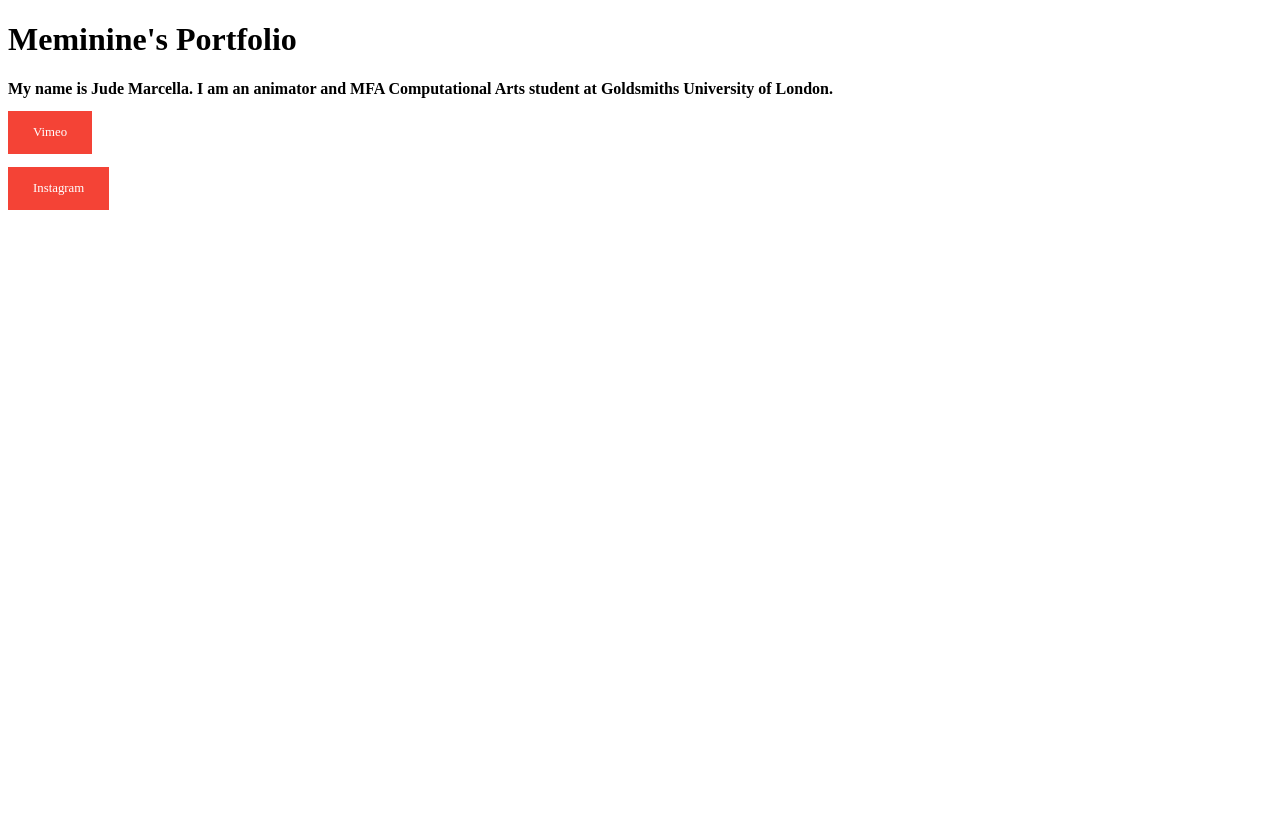
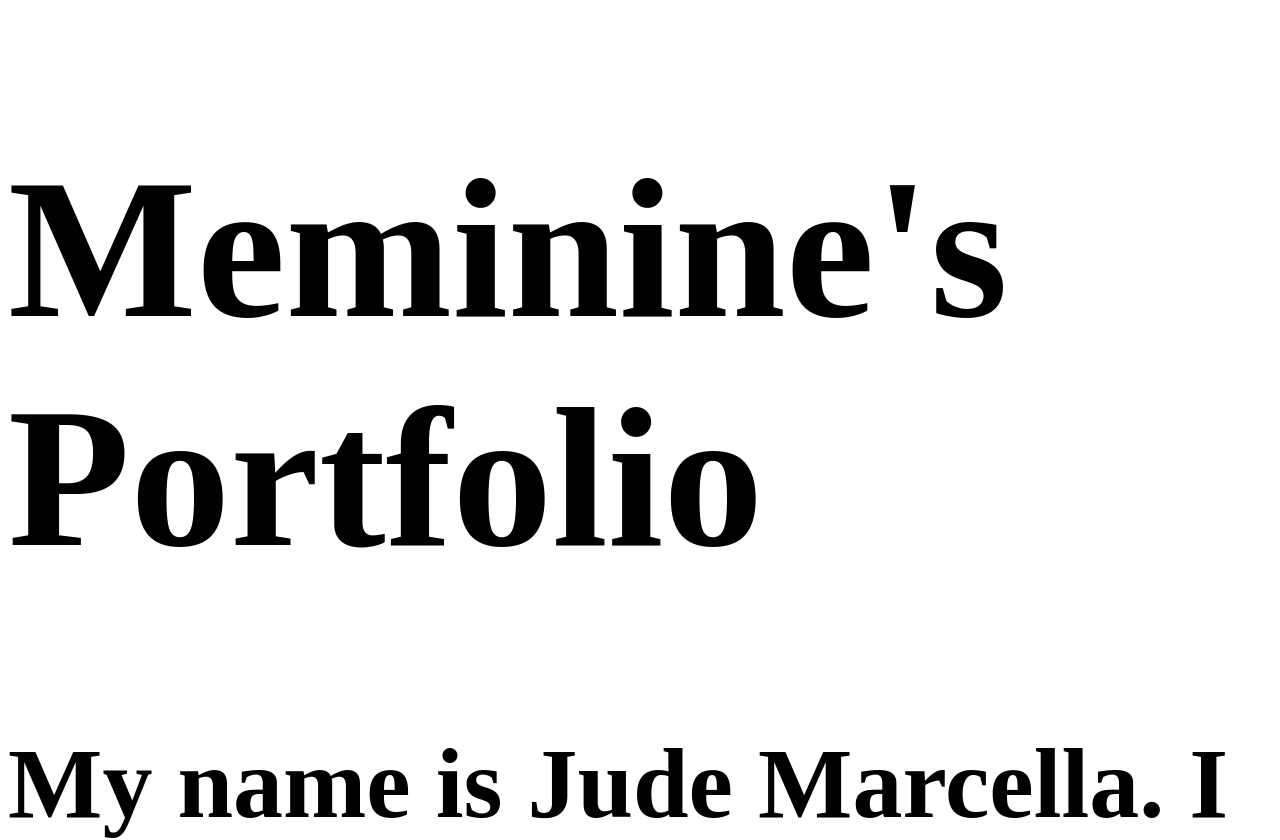
Before and after one commit to meminine/portfolio, a plain HTML site: page index.html in a window 1280 px wide. Shown: the top 840 px of the page. Before the commit the page ends 800 px from the top, so only its background shows below. Drawn offline with Linux system fonts and the light colour scheme.

Commit message:
Update index.html

```diff
--- a/index.html
+++ b/index.html
@@ -3,15 +3,15 @@
 <head>
 <style>
 h1 {
-  font-size: 200%;
+  font-size: 200px;
 }
 
 h2 {
-  font-size: 100%;
+  font-size: 100px;
  }
 
 p {
-  font-size: 80%; /* 14px/16=0.875em */
+  font-size: 80px; /* 14px/16=0.875em */
 }
 a:link, a:visited {
   background-color: #f44336;
```
